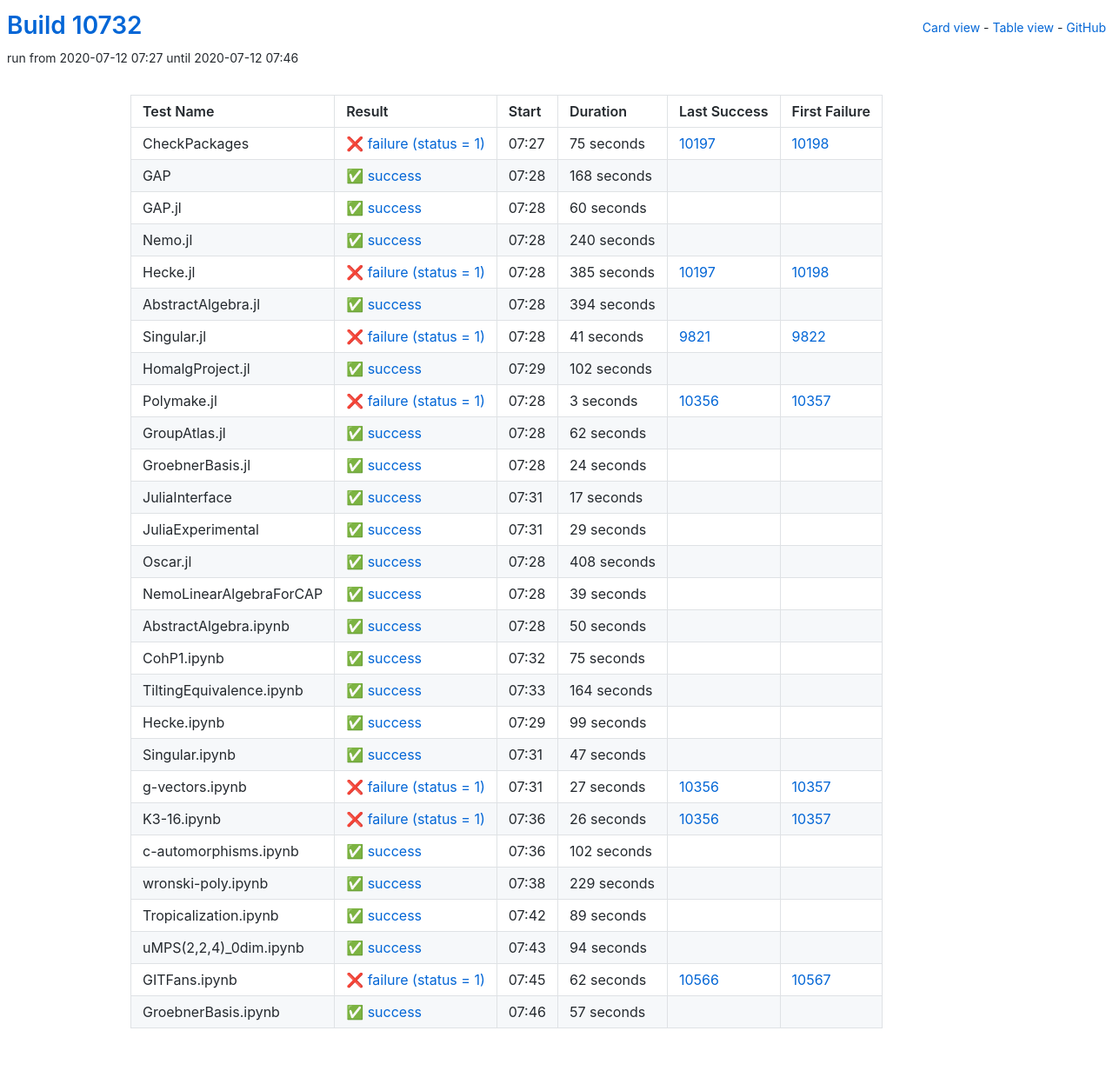
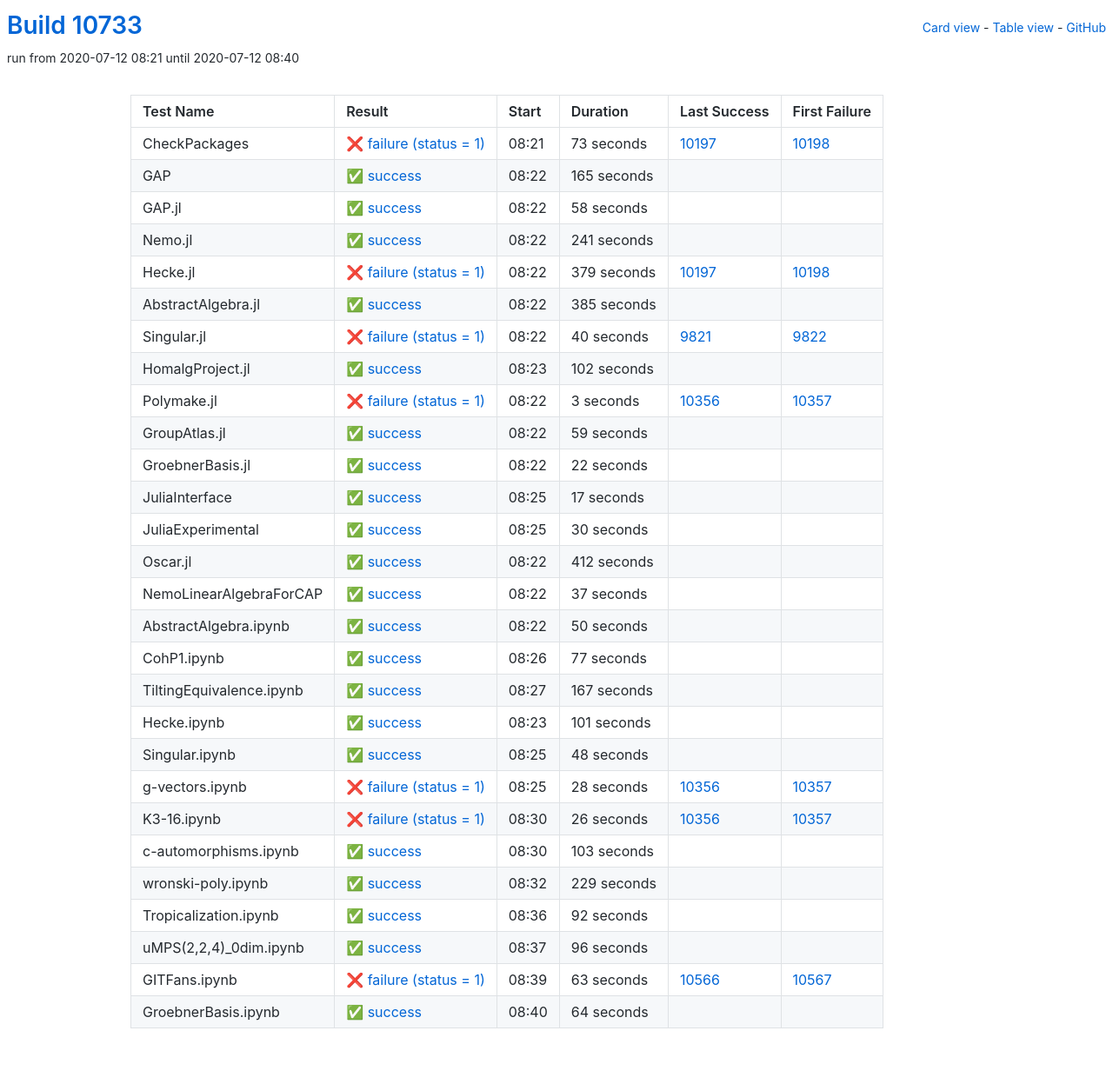
Before and after one commit to oscar-system/oscar-ci-status, a Jekyll site: the page built from table.html, in a window 1280 px wide. Shown: the whole page at 87% size. Built offline with Jekyll 4.4.1, drawn with Linux system fonts in a browser that asks for light colours.

Commit message:
Build #10733

```diff
--- a/_data/ci.yml
+++ b/_data/ci.yml
@@ -1,6 +1,6 @@
 ---
-build: 10732
-build_url: https://oscarci.mathematik.uni-kl.de/job/oscar/10732/
+build: 10733
+build_url: https://oscarci.mathematik.uni-kl.de/job/oscar/10733/
 job: oscar
 organization: oscar-system
 repo: oscar-ci-status
@@ -8,92 +8,92 @@
 tests:
 - name: CheckPackages
   id: checkpackages
-  log: https://oscarci.mathematik.uni-kl.de/job/oscar/10732/artifact/logs/build-10732/CheckPackages.log
-  start: 2020-07-12 07:27
+  log: https://oscarci.mathematik.uni-kl.de/job/oscar/10733/artifact/logs/build-10733/CheckPackages.log
+  start: 2020-07-12 08:21
   success: false
   exitcode: 1
   status: failure
-  duration: 75
+  duration: 73
   last_success: 10197
   last_success_url: https://oscarci.mathematik.uni-kl.de/job/oscar/10197/
   first_failure: 10198
   first_failure_url: https://oscarci.mathematik.uni-kl.de/job/oscar/10198/
 - name: GAP
   id: gap
-  log: https://oscarci.mathematik.uni-kl.de/job/oscar/10732/artifact/logs/build-10732/GAP.log
-  start: 2020-07-12 07:28
+  log: https://oscarci.mathematik.uni-kl.de/job/oscar/10733/artifact/logs/build-10733/GAP.log
+  start: 2020-07-12 08:22
   success: true
   exitcode: 0
   status: success
-  duration: 168
+  duration: 165
   last_success: false
   last_success_url:
   first_failure: false
   first_failure_url:
 - name: GAP.jl
   id: gap-jl
-  log: https://oscarci.mathematik.uni-kl.de/job/oscar/10732/artifact/logs/build-10732/GAP.jl.log
-  start: 2020-07-12 07:28
+  log: https://oscarci.mathematik.uni-kl.de/job/oscar/10733/artifact/logs/build-10733/GAP.jl.log
+  start: 2020-07-12 08:22
   success: true
   exitcode: 0
   status: success
-  duration: 60
+  duration: 58
   last_success: false
   last_success_url:
   first_failure: false
   first_failure_url:
 - name: Nemo.jl
   id: nemo-jl
-  log: https://oscarci.mathematik.uni-kl.de/job/oscar/10732/artifact/logs/build-10732/Nemo.jl.log
-  start: 2020-07-12 07:28
+  log: https://oscarci.mathematik.uni-kl.de/job/oscar/10733/artifact/logs/build-10733/Nemo.jl.log
+  start: 2020-07-12 08:22
   success: true
   exitcode: 0
   status: success
-  duration: 240
+  duration: 241
   last_success: false
   last_success_url:
   first_failure: false
   first_failure_url:
 - name: Hecke.jl
   id: hecke-jl
-  log: https://oscarci.mathematik.uni-kl.de/job/oscar/10732/artifact/logs/build-10732/Hecke.jl.log
-  start: 2020-07-12 07:28
+  log: https://oscarci.mathematik.uni-kl.de/job/oscar/10733/artifact/logs/build-10733/Hecke.jl.log
+  start: 2020-07-12 08:22
   success: false
   exitcode: 1
   status: failure
-  duration: 385
+  duration: 379
   last_success: 10197
   last_success_url: https://oscarci.mathematik.uni-kl.de/job/oscar/10197/
   first_failure: 10198
   first_failure_url: https://oscarci.mathematik.uni-kl.de/job/oscar/10198/
 - name: AbstractAlgebra.jl
   id: abstractalgebra-jl
-  log: https://oscarci.mathematik.uni-kl.de/job/oscar/10732/artifact/logs/build-10732/AbstractAlgebra.jl.log
-  start: 2020-07-12 07:28
+  log: https://oscarci.mathematik.uni-kl.de/job/oscar/10733/artifact/logs/build-10733/AbstractAlgebra.jl.log
+  start: 2020-07-12 08:22
   success: true
   exitcode: 0
   status: success
-  duration: 394
+  duration: 385
   last_success: false
   last_success_url:
   first_failure: false
   first_failure_url:
 - name: Singular.jl
   id: singular-jl
-  log: https://oscarci.mathematik.uni-kl.de/job/oscar/10732/artifact/logs/build-10732/Singular.jl.log
-  start: 2020-07-12 07:28
+  log: https://oscarci.mathematik.uni-kl.de/job/oscar/10733/artifact/logs/build-10733/Singular.jl.log
+  start: 2020-07-12 08:22
   success: false
   exitcode: 1
   status: failure
-  duration: 41
+  duration: 40
   last_success: 9821
   last_success_url: https://oscarci.mathematik.uni-kl.de/job/oscar/9821/
   first_failure: 9822
   first_failure_url: https://oscarci.mathematik.uni-kl.de/job/oscar/9822/
 - name: HomalgProject.jl
   id: homalgproject-jl
-  log: https://oscarci.mathematik.uni-kl.de/job/oscar/10732/artifact/logs/build-10732/HomalgProject.jl.log
-  start: 2020-07-12 07:29
+  log: https://oscarci.mathematik.uni-kl.de/job/oscar/10733/artifact/logs/build-10733/HomalgProject.jl.log
+  start: 2020-07-12 08:23
   success: true
   exitcode: 0
   status: success
@@ -104,8 +104,8 @@
   first_failure_url:
 - name: Polymake.jl
   id: polymake-jl
-  log: https://oscarci.mathematik.uni-kl.de/job/oscar/10732/artifact/logs/build-10732/Polymake.jl.log
-  start: 2020-07-12 07:28
+  log: https://oscarci.mathematik.uni-kl.de/job/oscar/10733/artifact/logs/build-10733/Polymake.jl.log
+  start: 2020-07-12 08:22
   success: false
   exitcode: 1
   status: failure
@@ -116,32 +116,32 @@
   first_failure_url: https://oscarci.mathematik.uni-kl.de/job/oscar/10357/
 - name: GroupAtlas.jl
   id: groupatlas-jl
-  log: https://oscarci.mathematik.uni-kl.de/job/oscar/10732/artifact/logs/build-10732/GroupAtlas.jl.log
-  start: 2020-07-12 07:28
+  log: https://oscarci.mathematik.uni-kl.de/job/oscar/10733/artifact/logs/build-10733/GroupAtlas.jl.log
+  start: 2020-07-12 08:22
   success: true
   exitcode: 0
   status: success
-  duration: 62
+  duration: 59
   last_success: false
   last_success_url:
   first_failure: false
   first_failure_url:
 - name: GroebnerBasis.jl
   id: groebnerbasis-jl
-  log: https://oscarci.mathematik.uni-kl.de/job/oscar/10732/artifact/logs/build-10732/GroebnerBasis.jl.log
-  start: 2020-07-12 07:28
+  log: https://oscarci.mathematik.uni-kl.de/job/oscar/10733/artifact/logs/build-10733/GroebnerBasis.jl.log
+  start: 2020-07-12 08:22
   success: true
   exitcode: 0
   status: success
-  duration: 24
+  duration: 22
   last_success: false
   last_success_url:
   first_failure: false
   first_failure_url:
 - name: JuliaInterface
   id: juliainterface
-  log: https://oscarci.mathematik.uni-kl.de/job/oscar/10732/artifact/logs/build-10732/JuliaInterface.log
-  start: 2020-07-12 07:31
+  log: https://oscarci.mathematik.uni-kl.de/job/oscar/10733/artifact/logs/build-10733/JuliaInterface.log
+  start: 2020-07-12 08:25
   success: true
   exitcode: 0
   status: success
@@ -152,44 +152,44 @@
   first_failure_url:
 - name: JuliaExperimental
   id: juliaexperimental
-  log: https://oscarci.mathematik.uni-kl.de/job/oscar/10732/artifact/logs/build-10732/JuliaExperimental.log
-  start: 2020-07-12 07:31
+  log: https://oscarci.mathematik.uni-kl.de/job/oscar/10733/artifact/logs/build-10733/JuliaExperimental.log
+  start: 2020-07-12 08:25
   success: true
   exitcode: 0
   status: success
-  duration: 29
+  duration: 30
   last_success: false
   last_success_url:
   first_failure: false
   first_failure_url:
 - name: Oscar.jl
   id: oscar-jl
-  log: https://oscarci.mathematik.uni-kl.de/job/oscar/10732/artifact/logs/build-10732/Oscar.jl.log
-  start: 2020-07-12 07:28
+  log: https://oscarci.mathematik.uni-kl.de/job/oscar/10733/artifact/logs/build-10733/Oscar.jl.log
+  start: 2020-07-12 08:22
   success: true
   exitcode: 0
   status: success
-  duration: 408
+  duration: 412
   last_success: false
   last_success_url:
   first_failure: false
   first_failure_url:
 - name: NemoLinearAlgebraForCAP
   id: nemolinearalgebraforcap
-  log: https://oscarci.mathematik.uni-kl.de/job/oscar/10732/artifact/logs/build-10732/NemoLinearAlgebraForCAP.log
-  start: 2020-07-12 07:28
+  log: https://oscarci.mathematik.uni-kl.de/job/oscar/10733/artifact/logs/build-10733/NemoLinearAlgebraForCAP.log
+  start: 2020-07-12 08:22
   success: true
   exitcode: 0
   status: success
-  duration: 39
+  duration: 37
   last_success: false
   last_success_url:
   first_failure: false
   first_failure_url:
 - name: AbstractAlgebra.ipynb
   id: abstractalgebra-ipynb
-  log: https://oscarci.mathematik.uni-kl.de/job/oscar/10732/artifact/logs/build-10732/AbstractAlgebra.ipynb.log
-  start: 2020-07-12 07:28
+  log: https://oscarci.mathematik.uni-kl.de/job/oscar/10733/artifact/logs/build-10733/AbstractAlgebra.ipynb.log
+  start: 2020-07-12 08:22
   success: true
   exitcode: 0
   status: success
@@ -200,68 +200,68 @@
   first_failure_url:
 - name: CohP1.ipynb
   id: cohp1-ipynb
-  log: https://oscarci.mathematik.uni-kl.de/job/oscar/10732/artifact/logs/build-10732/CohP1.ipynb.log
-  start: 2020-07-12 07:32
+  log: https://oscarci.mathematik.uni-kl.de/job/oscar/10733/artifact/logs/build-10733/CohP1.ipynb.log
+  start: 2020-07-12 08:26
   success: true
   exitcode: 0
   status: success
-  duration: 75
+  duration: 77
   last_success: false
   last_success_url:
   first_failure: false
   first_failure_url:
 - name: TiltingEquivalence.ipynb
   id: tiltingequivalence-ipynb
-  log: https://oscarci.mathematik.uni-kl.de/job/oscar/10732/artifact/logs/build-10732/TiltingEquivalence.ipynb.log
-  start: 2020-07-12 07:33
+  log: https://oscarci.mathematik.uni-kl.de/job/oscar/10733/artifact/logs/build-10733/TiltingEquivalence.ipynb.log
+  start: 2020-07-12 08:27
   success: true
   exitcode: 0
   status: success
-  duration: 164
+  duration: 167
   last_success: false
   last_success_url:
   first_failure: false
   first_failure_url:
 - name: Hecke.ipynb
   id: hecke-ipynb
-  log: https://oscarci.mathematik.uni-kl.de/job/oscar/10732/artifact/logs/build-10732/Hecke.ipynb.log
-  start: 2020-07-12 07:29
+  log: https://oscarci.mathematik.uni-kl.de/job/oscar/10733/artifact/logs/build-10733/Hecke.ipynb.log
+  start: 2020-07-12 08:23
   success: true
   exitcode: 0
   status: success
-  duration: 99
+  duration: 101
   last_success: false
   last_success_url:
   first_failure: false
   first_failure_url:
 - name: Singular.ipynb
   id: singular-ipynb
-  log: https://oscarci.mathematik.uni-kl.de/job/oscar/10732/artifact/logs/build-10732/Singular.ipynb.log
-  start: 2020-07-12 07:31
+  log: https://oscarci.mathematik.uni-kl.de/job/oscar/10733/artifact/logs/build-10733/Singular.ipynb.log
+  start: 2020-07-12 08:25
   success: true
   exitcode: 0
   status: success
-  duration: 47
+  duration: 48
   last_success: false
   last_success_url:
   first_failure: false
   first_failure_url:
 - name: g-vectors.ipynb
   id: g-vectors-ipynb
-  log: https://oscarci.mathematik.uni-kl.de/job/oscar/10732/artifact/logs/build-10732/g-vectors.ipynb.log
-  start: 2020-07-12 07:31
+  log: https://oscarci.mathematik.uni-kl.de/job/oscar/10733/artifact/logs/build-10733/g-vectors.ipynb.log
+  start: 2020-07-12 08:25
   success: false
   exitcode: 1
   status: failure
-  duration: 27
+  duration: 28
   last_success: 10356
   last_success_url: https://oscarci.mathematik.uni-kl.de/job/oscar/10356/
   first_failure: 10357
   first_failure_url: https://oscarci.mathematik.uni-kl.de/job/oscar/10357/
 - name: K3-16.ipynb
   id: k3-16-ipynb
-  log: https://oscarci.mathematik.uni-kl.de/job/oscar/10732/artifact/logs/build-10732/K3-16.ipynb.log
-  start: 2020-07-12 07:36
+  log: https://oscarci.mathematik.uni-kl.de/job/oscar/10733/artifact/logs/build-10733/K3-16.ipynb.log
+  start: 2020-07-12 08:30
   success: false
   exitcode: 1
   status: failure
@@ -272,20 +272,20 @@
   first_failure_url: https://oscarci.mathematik.uni-kl.de/job/oscar/10357/
 - name: c-automorphisms.ipynb
   id: c-automorphisms-ipynb
-  log: https://oscarci.mathematik.uni-kl.de/job/oscar/10732/artifact/logs/build-10732/c-automorphisms.ipynb.log
-  start: 2020-07-12 07:36
+  log: https://oscarci.mathematik.uni-kl.de/job/oscar/10733/artifact/logs/build-10733/c-automorphisms.ipynb.log
+  start: 2020-07-12 08:30
   success: true
   exitcode: 0
   status: success
-  duration: 102
+  duration: 103
   last_success: false
   last_success_url:
   first_failure: false
   first_failure_url:
 - name: wronski-poly.ipynb
   id: wronski-poly-ipynb
-  log: https://oscarci.mathematik.uni-kl.de/job/oscar/10732/artifact/logs/build-10732/wronski-poly.ipynb.log
-  start: 2020-07-12 07:38
+  log: https://oscarci.mathematik.uni-kl.de/job/oscar/10733/artifact/logs/build-10733/wronski-poly.ipynb.log
+  start: 2020-07-12 08:32
   success: true
   exitcode: 0
   status: success
@@ -296,48 +296,48 @@
   first_failure_url:
 - name: Tropicalization.ipynb
   id: tropicalization-ipynb
-  log: https://oscarci.mathematik.uni-kl.de/job/oscar/10732/artifact/logs/build-10732/Tropicalization.ipynb.log
-  start: 2020-07-12 07:42
+  log: https://oscarci.mathematik.uni-kl.de/job/oscar/10733/artifact/logs/build-10733/Tropicalization.ipynb.log
+  start: 2020-07-12 08:36
   success: true
   exitcode: 0
   status: success
-  duration: 89
+  duration: 92
   last_success: false
   last_success_url:
   first_failure: false
   first_failure_url:
 - name: uMPS(2,2,4)_0dim.ipynb
   id: umps-2-2-4-0dim-ipynb
-  log: https://oscarci.mathematik.uni-kl.de/job/oscar/10732/artifact/logs/build-10732/uMPS-2-2-4-_0dim.ipynb.log
-  start: 2020-07-12 07:43
+  log: https://oscarci.mathematik.uni-kl.de/job/oscar/10733/artifact/logs/build-10733/uMPS-2-2-4-_0dim.ipynb.log
+  start: 2020-07-12 08:37
   success: true
   exitcode: 0
   status: success
-  duration: 94
+  duration: 96
   last_success: false
   last_success_url:
   first_failure: false
   first_failure_url:
 - name: GITFans.ipynb
   id: gitfans-ipynb
-  log: https://oscarci.mathematik.uni-kl.de/job/oscar/10732/artifact/logs/build-10732/GITFans.ipynb.log
-  start: 2020-07-12 07:45
+  log: https://oscarci.mathematik.uni-kl.de/job/oscar/10733/artifact/logs/build-10733/GITFans.ipynb.log
+  start: 2020-07-12 08:39
   success: false
   exitcode: 1
   status: failure
-  duration: 62
+  duration: 63
   last_success: 10566
   last_success_url: https://oscarci.mathematik.uni-kl.de/job/oscar/10566/
   first_failure: 10567
   first_failure_url: https://oscarci.mathematik.uni-kl.de/job/oscar/10567/
 - name: GroebnerBasis.ipynb
   id: groebnerbasis-ipynb
-  log: https://oscarci.mathematik.uni-kl.de/job/oscar/10732/artifact/logs/build-10732/GroebnerBasis.ipynb.log
-  start: 2020-07-12 07:46
+  log: https://oscarci.mathematik.uni-kl.de/job/oscar/10733/artifact/logs/build-10733/GroebnerBasis.ipynb.log
+  start: 2020-07-12 08:40
   success: true
   exitcode: 0
   status: success
-  duration: 57
+  duration: 64
   last_success: false
   last_success_url:
   first_failure: false
```
Also changed, not shown: README.md.
